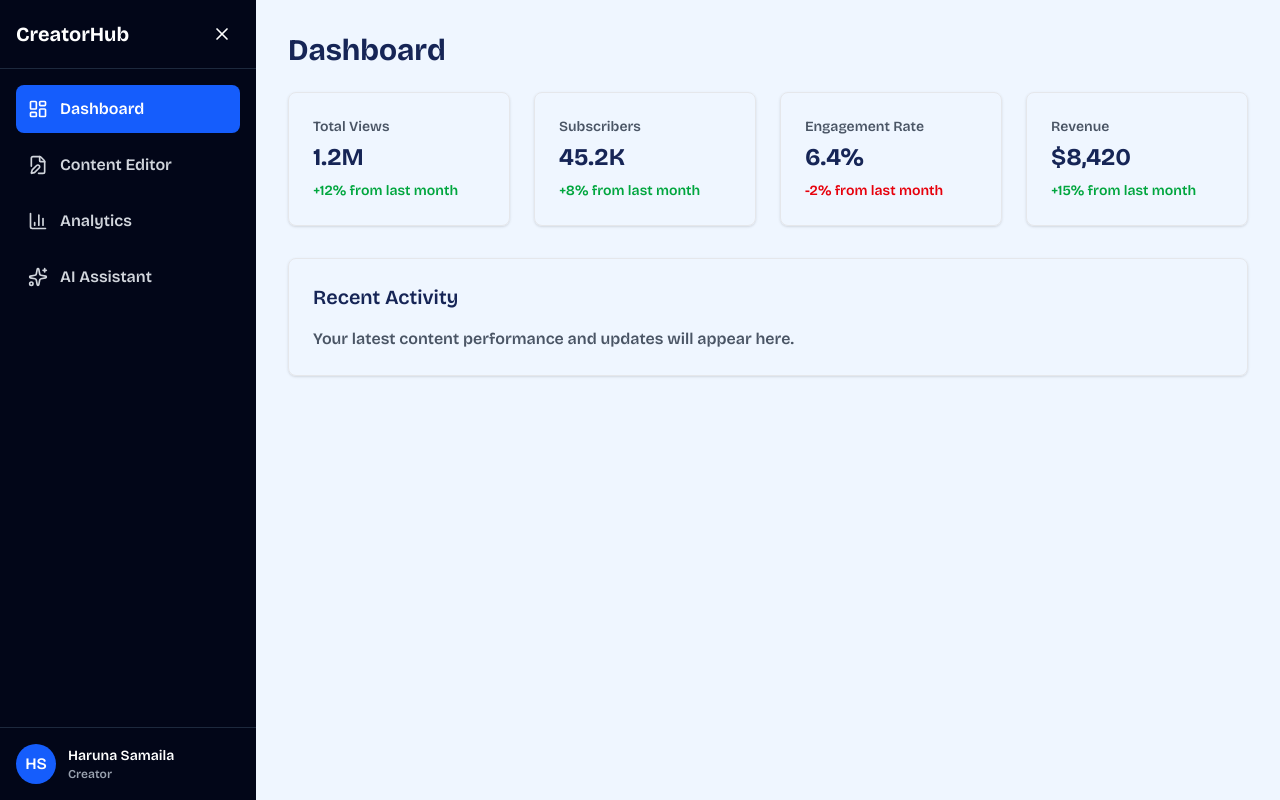
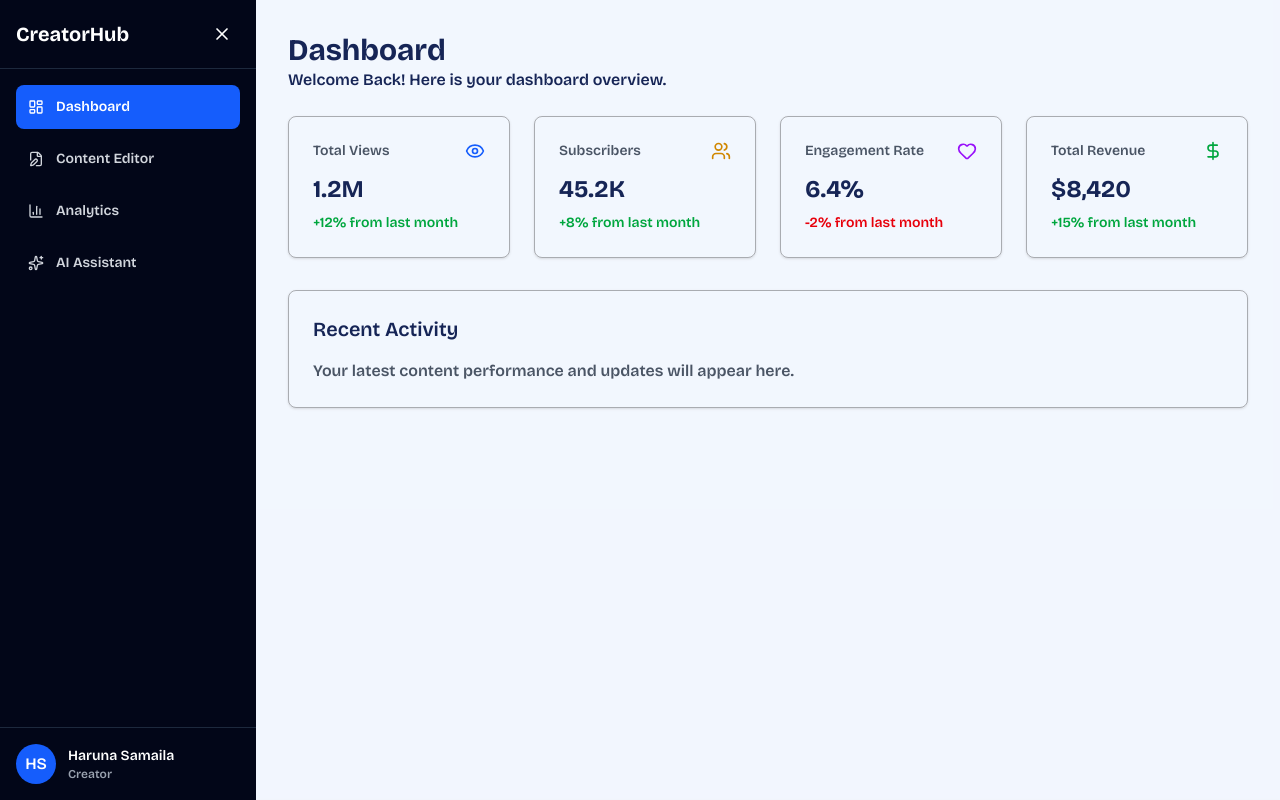
Before and after one commit to Haruna-dev-droid/creators-dashboard, a React (Vite) app: page / in a window 1280 px wide. Shown: the top 800 px of the page. Built offline with nearby package versions, Linux system fonts and the light colour scheme.

Commit message:
styled the dashboard

```diff
--- a/src/components/FullSetup/DashboardRouter.jsx
+++ b/src/components/FullSetup/DashboardRouter.jsx
@@ -54,7 +54,7 @@ const Sidebar = ({ isOpen, setIsOpen }) => {
       </div>
 
       {/* Navigation Items */}
-      <nav className="flex-1 p-4 space-y-2 c">
+      <nav className="flex-1 p-4 space-y-2 text-sm">
         {navItems.map((item) => {
           const Icon = item.icon;
           const isActive = location.pathname === item.path;
@@ -69,7 +69,7 @@ const Sidebar = ({ isOpen, setIsOpen }) => {
                   : "text-gray-300 hover:bg-slate-800 hover:text-white"
               }`}
             >
-              <Icon size={20} className="flex-shrink-0" />
+              <Icon size={16} className="flex-shrink-0" />
               {isOpen && <span className="font-medium">{item.name}</span>}
             </Link>
           );
@@ -102,7 +102,7 @@ function DashboardRouter() {
       <Sidebar isOpen={isSidebarOpen} setIsOpen={setIsSidebarOpen} />
 
       {/* Main Content Area */}
-      <main className="flex-1 overflow-y-auto bg-blue-50">
+      <main className="flex-1 overflow-y-auto bg-blue-50/70">
         <div className="p-8">
           <Routes>
             <Route path="/" element={<Dashboard />} />
--- a/src/components/LandingPage.jsx
+++ b/src/components/LandingPage.jsx
@@ -82,14 +82,14 @@ function LandingPage() {
       </div>
       <DashboardPreview />
       <div className="md:mt-20 mt-15 mx-auto mb-30 px-5 md:px-10 py-10 flex flex-col justify-center items-center">
-        <h1 className="md:text-6xl text-5xl text-blue-950/90 text-center font-bold ">
+        <h1 className="md:text-6xl text-5xl text-purple-950/90 text-center font-bold ">
           Try CrtrsHub for free
         </h1>
         <div className="flex gap-4 mt-5 items-center">
-          <button className="border border-blue-400 px-4 py-2 rounded-lg hover:bg-blue-50 transition-colors">
+          <button className="border border-purple-400 px-4 py-2 rounded-lg hover:bg-purple-50 transition-colors">
             Sign in
           </button>
-          <button className="bg-blue-700 px-4 py-2 rounded-lg text-white font-semibold hover:bg-blue-800 transition-colors">
+          <button className="bg-purple-700 px-4 py-2 rounded-lg text-white font-semibold hover:bg-purple-800 transition-colors">
             Sign up
           </button>
         </div>
--- a/src/components/pages/Dashboard.jsx
+++ b/src/components/pages/Dashboard.jsx
@@ -1,34 +1,48 @@
 import React from "react";
+import { Eye, Users, Heart, DollarSign } from "lucide-react";
 
 function Dashboard() {
   return (
     <div className=" min-h-screen">
       <div className="text-blue-950 ">
-        <h1 className="text-3xl font-bold  mb-6">Dashboard</h1>
+        <h1 className="text-3xl font-bold  ">Dashboard</h1>
+        <p className="mb-6">Welcome Back! Here is your dashboard overview.</p>
         <div className="grid grid-cols-1 md:grid-cols-2 lg:grid-cols-4 gap-6 mb-8">
           {/* Stats Cards */}
-          <div className=" p-6 rounded-lg shadow-sm border border-gray-200">
-            <p className="text-sm text-gray-600 mb-1">Total Views</p>
+          <div className=" p-6 rounded-lg shadow-sm border border-black/30">
+            <div className="flex justify-between mb-2">
+              <p className="text-sm text-gray-600 mb-1">Total Views</p>
+              <Eye className="w-5 h-5 text-blue-600" />
+            </div>
             <p className="text-2xl font-bold ">1.2M</p>
             <p className="text-sm text-green-600 mt-2">+12% from last month</p>
           </div>
-          <div className=" p-6 rounded-lg shadow-sm border border-gray-200">
-            <p className="text-sm text-gray-600 mb-1">Subscribers</p>
+          <div className=" p-6 rounded-lg shadow-sm border border-black/30">
+            <div className="flex justify-between mb-2">
+              <p className="text-sm text-gray-600 mb-1">Subscribers</p>
+              <Users className="w-5 h-5 text-yellow-600" />
+            </div>
             <p className="text-2xl font-bold ">45.2K</p>
             <p className="text-sm text-green-600 mt-2">+8% from last month</p>
           </div>
-          <div className=" p-6 rounded-lg shadow-sm border border-gray-200">
-            <p className="text-sm text-gray-600 mb-1">Engagement Rate</p>
+          <div className=" p-6 rounded-lg shadow-sm border border-black/30">
+            <div className="flex justify-between mb-2">
+              <p className="text-sm text-gray-600 mb-1">Engagement Rate</p>
+              <Heart className="w-5 h-5 text-purple-600" />
+            </div>
             <p className="text-2xl font-bold ">6.4%</p>
             <p className="text-sm text-red-600 mt-2">-2% from last month</p>
           </div>
-          <div className=" p-6 rounded-lg shadow-sm border border-gray-200">
-            <p className="text-sm text-gray-600 mb-1">Revenue</p>
+          <div className=" p-6 rounded-lg shadow-sm border border-black/30">
+            <div className="flex justify-between mb-2">
+              <p className="text-sm text-gray-600 mb-1">Total Revenue</p>
+              <DollarSign className="w-5 h-5 text-green-600" />
+            </div>
             <p className="text-2xl font-bold ">$8,420</p>
             <p className="text-sm text-green-600 mt-2">+15% from last month</p>
           </div>
         </div>
-        <div className=" p-6 rounded-lg shadow-sm border border-gray-200">
+        <div className=" p-6 rounded-lg shadow-sm border border-black/30">
           <h2 className="text-xl font-semibold mb-4">Recent Activity</h2>
           <p className="text-gray-600">
             Your latest content performance and updates will appear here.
```
